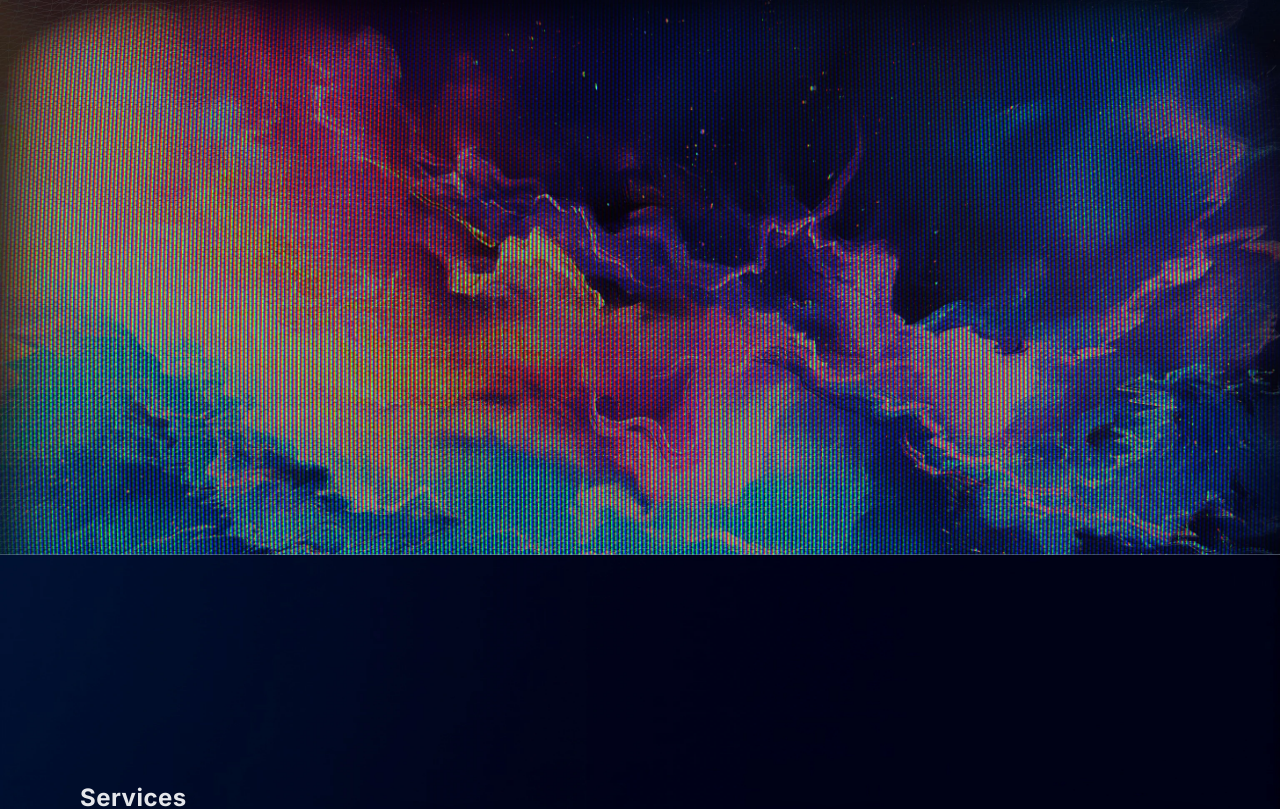
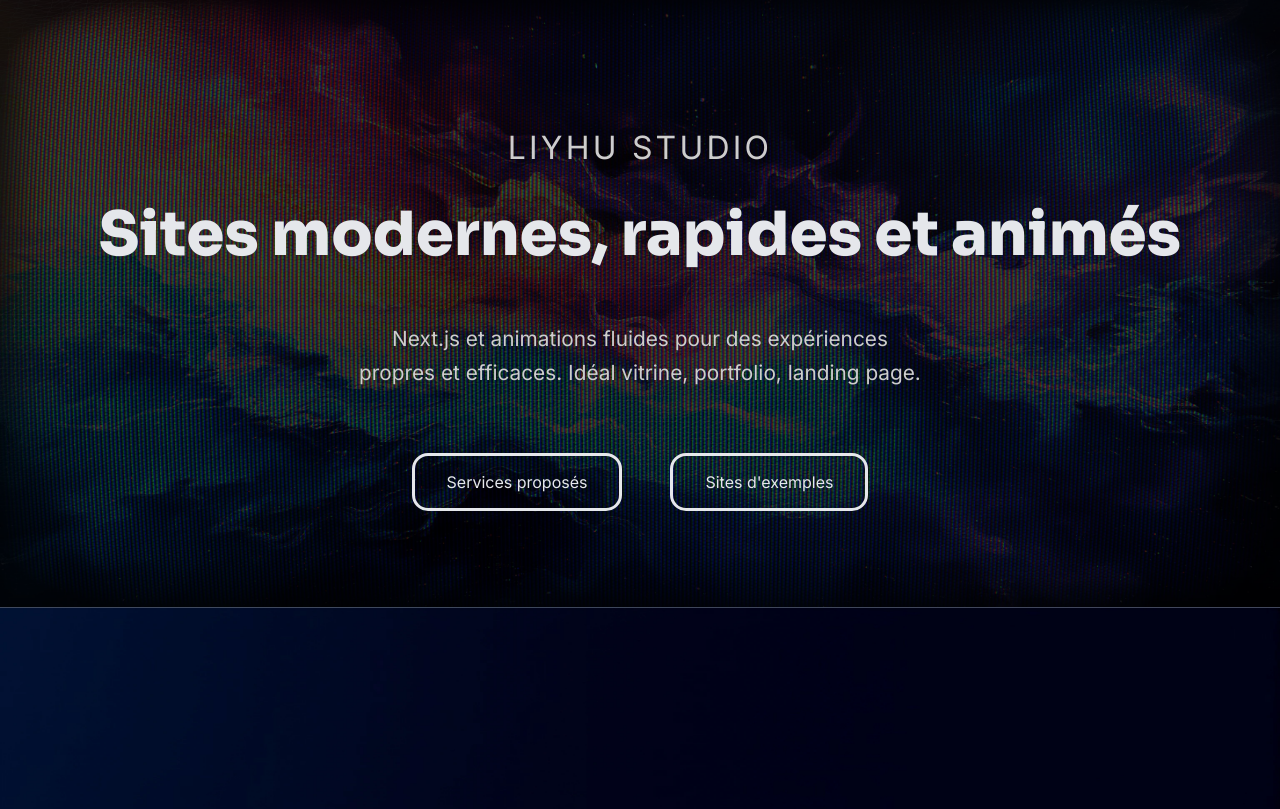
Before and after one commit to Yhugzee/liyhu-studio, a Next.js app: page / in a window 1280 px wide. Shown: the top 809 px of the page. Built offline with nearby package versions, Linux system fonts and the light colour scheme.

Commit message:
Add background styling and overlay to Hero section, adjust font size and button styles

```diff
--- a/components/Hero.module.scss
+++ b/components/Hero.module.scss
@@ -1,6 +1,37 @@
 .hero {
   padding-block: 6rem;
   text-align: center;
+  position: relative;
+  overflow: hidden;
+  min-height: 600px;
+  display: flex;
+  align-items: center;
+  justify-content: center;
+}
+
+.bgWrap {
+  position: absolute;
+  height: 100%;
+  width: 100%;
+  overflow: hidden;
+  z-index: -1;
+  top: 0;
+  left: 0;
+}
+
+.overlay {
+  position: absolute;
+  top: 0;
+  left: 0;
+  width: 100%;
+  height: 100%;
+  background: rgba(0, 0, 0, 0.6);
+}
+
+.content {
+  position: relative;
+  z-index: 1;
+  padding: 0 1rem;
 }
 
 .tagline {
@@ -26,6 +57,7 @@
   margin-inline: auto;
   color: var(--color-muted);
   line-height: 1.6;
+  font-size: 1.3rem;
 }
 
 .actions {
@@ -34,4 +66,10 @@
   justify-content: center;
   gap: 3rem;
   flex-wrap: wrap;
+
+  .btn {
+    border-style: solid;
+    border-radius: 1rem;
+    padding: 1rem 2rem;
+  }
 }
```
